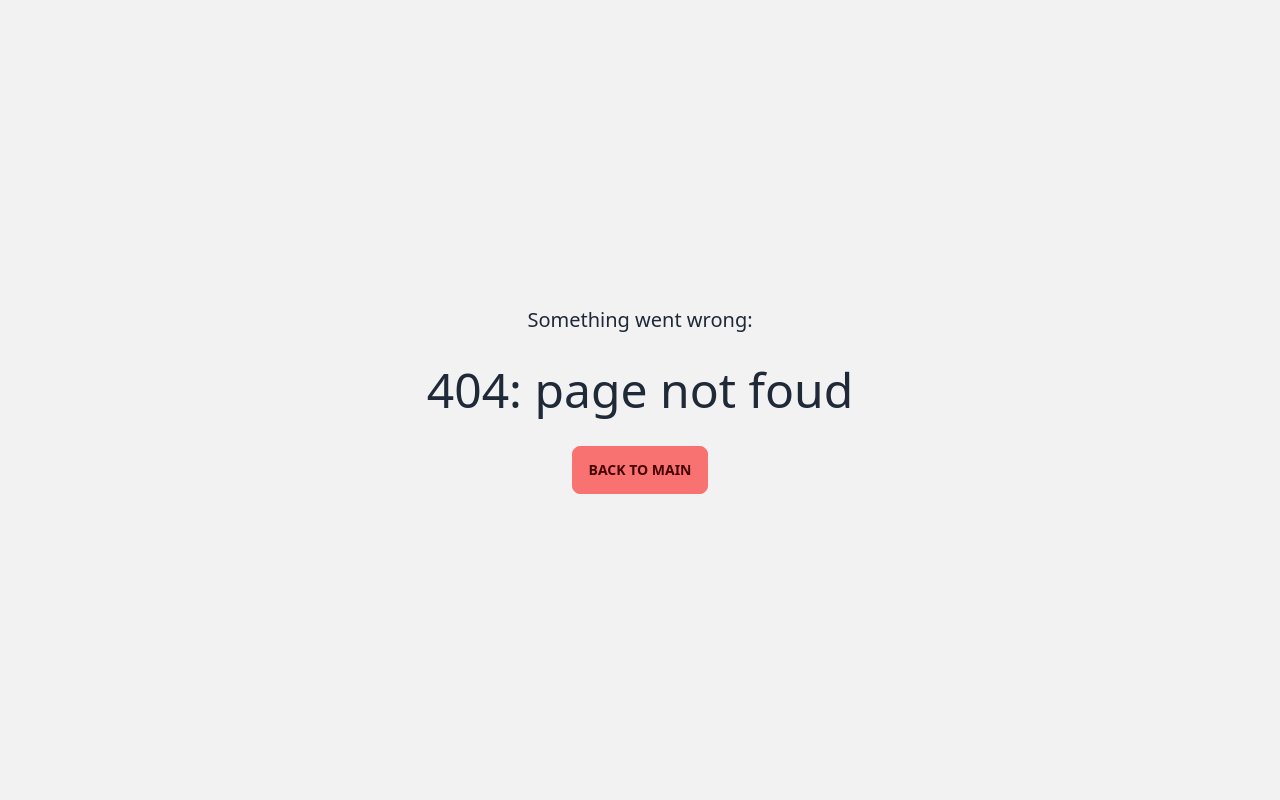
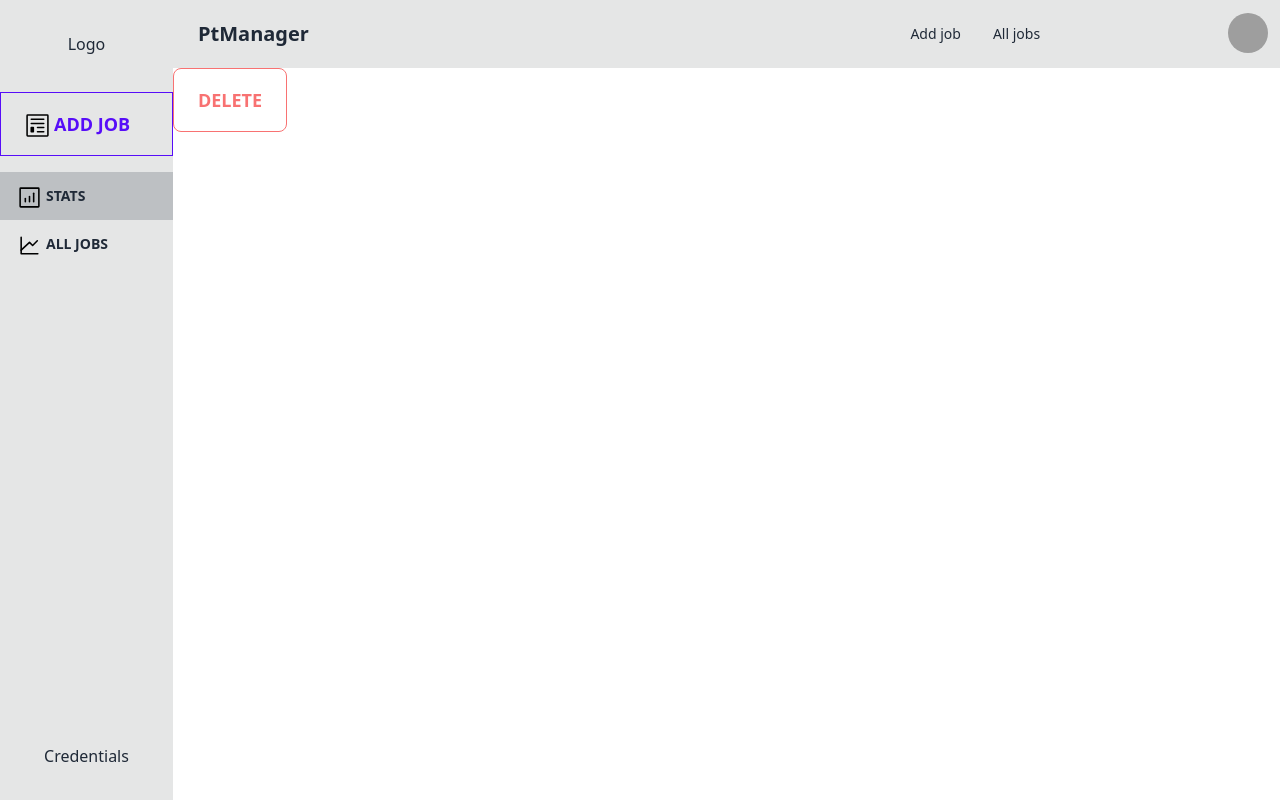
Before and after one commit to Areyall/ptManager, a React (Vite) app in the folder Frontend/: page /job/1 in a window 1280 px wide. Before the commit this address had no page. Built offline with nearby package versions, Linux system fonts and the light colour scheme; sample sign-in values are in the browser's storage; grey boxes are pictures that could not be loaded.

Commit message:
Single job details setup

```diff
--- a/Frontend/src/App.tsx
+++ b/Frontend/src/App.tsx
@@ -15,6 +15,7 @@ import Stats from './pages/dashboard/Stats';
 import ProtectedRoute from './utils/ProtectedRoute';
 import { useEffect } from 'react';
 import { fetchUserLoad, InitialLoading } from '@/reducers/userReducer';
+import MainTaskPage from './pages/dashboard/components/tasks/MainTaskPage';
 
 const App = () => {
   // useEffect(() => {
@@ -28,14 +29,14 @@ const App = () => {
   return (
     <BrowserRouter>
       <Routes>
-        {/* <Route element={<ProtectedRoute />}> */}
+        <Route element={<ProtectedRoute />}>
         <Route path="/" element={<Dashboard />}>
           <Route index element={<Stats />} />
           <Route path="/addjob" element={<AddJob />} />
-          <Route path="/:id" element={<AddJob />} />
+          <Route path="/job/:jobId" element={<MainTaskPage />} />
           <Route path="/alljobs" element={<AllJobs />} />
           <Route path="/profile" element={<Profile />} />
-          {/* </Route> */}
+          </Route>
         </Route>
 
       <Route path="intro" element={<Landing />} />
--- a/Frontend/src/pages/Login.tsx
+++ b/Frontend/src/pages/Login.tsx
@@ -1,4 +1,9 @@
-import { clearStatusField, fetchLogin, fetchUserLoad } from '@/reducers/userReducer';
+import { fetchJobStats } from '@/reducers/jobReducer';
+import {
+  clearStatusField,
+  fetchLogin,
+  fetchUserLoad,
+} from '@/reducers/userReducer';
 import { useAppDispatch, useAppSelector } from '@/store';
 import { addUserToLocalStorage } from '@/utils/localStorage';
 import { useEffect, useState } from 'react';
@@ -16,9 +21,8 @@ type FormValues = {
 function Login() {
   const navigate = useNavigate();
   const dispatch = useAppDispatch();
-  const { user, token, isAuthenticated, loading, error,status } = useAppSelector(
-    (store) => store.user,
-  );
+  const { user, token, isAuthenticated, loading, error, status } =
+    useAppSelector((store) => store.user);
 
   const {
     register,
@@ -45,25 +49,24 @@ function Login() {
     dispatch(
       fetchLogin({ email: 'demo123mail@gmail.com', password: 'demo1234' }),
     );
+  };
+  useEffect(() => {
+    if (status === 'success') {
+      toast.success(`Wellcome ${user?.username}`);
 
-  };
-useEffect(() => {
+      dispatch(clearStatusField());
+    }
+    if (status === 'error') {
+      toast.error(`Something went wrong`);
 
-  if (status === 'success') {
-    toast.success(`Wellcome ${user?.username}`)
-    dispatch(clearStatusField())
-  }
-  if (status === 'error') {
-    toast.error(`Something went wrong`)
-
-    dispatch(clearStatusField())
-  }
-}, [status])
-
+      dispatch(clearStatusField());
+    }
+  }, [status]);
 
   useEffect(() => {
     if (isAuthenticated) {
       dispatch(fetchUserLoad());
+      dispatch(fetchJobStats());
       addUserToLocalStorage(user!);
       if (error) {
         toast.error('Wrong email or password');
@@ -106,7 +109,11 @@ useEffect(() => {
             Submit
           </button>
         </form>
-        <button type="submit" className="btn-outline btn" onClick={() => onDemoUserEnter()}>
+        <button
+          type="submit"
+          className="btn-outline btn"
+          onClick={() => onDemoUserEnter()}
+        >
           Demo user
         </button>
         <div className="pt-8">
@@ -121,10 +128,7 @@ useEffect(() => {
               >
               {isMember ? 'Register' : 'Login'}
             </button> */}
-            <button
-              className="btn-outline btn-disabled btn-sm btn "
-
-            >
+            <button className="btn-outline btn-disabled btn-sm btn ">
               Register
             </button>
           </div>
--- a/Frontend/src/pages/dashboard/Dashboard.tsx
+++ b/Frontend/src/pages/dashboard/Dashboard.tsx
@@ -9,11 +9,11 @@ import { useAppDispatch, useAppSelector } from '@/store';
 function Dashboard() {
   const { user } = useAppSelector((store) => store.user);
   const dispatch = useAppDispatch();
-  useEffect(() => {
-    if (!user) {
-      dispatch(fetchUserLoad());
-    }
-  }, []);
+  // useEffect(() => {
+  //   if (!user) {
+  //     dispatch(fetchUserLoad());
+  //   }
+  // }, []);
 
   return (
     <>
--- a/Frontend/src/pages/dashboard/Stats.tsx
+++ b/Frontend/src/pages/dashboard/Stats.tsx
@@ -8,12 +8,12 @@ function Stats() {
   const dispatch = useAppDispatch();
   const { stats, isLoading } = useAppSelector((storage) => storage.stats);
 
-  useEffect(() => {
-    if (isLoading === false) {
+  // useEffect(() => {
+  //   if (isLoading === false) {
 
-      dispatch(fetchJobStats())
-    }
-  }, [])
+  //     dispatch(fetchJobStats())
+  //   }
+  // }, [])
 
 
   return (
--- a/Frontend/src/pages/dashboard/components/JobCard.tsx
+++ b/Frontend/src/pages/dashboard/components/JobCard.tsx
@@ -70,7 +70,7 @@ function JobCard({
           </div>
 
         </div>
-        <Link to={`/${jobCardHandler}`} className='btn btn-sm  mt-6 btn-neutral btn-outline'>Details</Link>
+        <Link to={`/job/${jobCardHandler}`} className='btn btn-sm  mt-6 btn-neutral btn-outline'>Details</Link>
       </div>
     </>
   );
--- /dev/null
+++ b/Frontend/src/pages/dashboard/components/tasks/MainTaskPage.tsx
@@ -0,0 +1,36 @@
+import { useAppSelector } from '@/store';
+import React from 'react';
+import { useParams } from 'react-router-dom';
+
+declare global {
+    interface Window {
+        modal3:any;
+    }
+}
+
+function MainTaskPage() {
+  // const data = useAppSelector(store => store)
+const{ jobId } = useParams();
+  console.log("🚀 ~ jobId:", jobId)
+  return (
+    <div>
+      <button
+        className="btn-outline btn-error btn-lg btn"
+        onClick={() => window.modal3.showModal()}
+      >
+        Delete
+      </button>
+      <dialog id="my_modal_3" className="modal">
+        <form method="dialog" className="modal-box">
+          <button className="btn-ghost btn-sm btn-circle btn absolute right-2 top-2">
+            ✕
+          </button>
+          <h3 className="text-lg font-bold">Hello!</h3>
+          <p className="py-4">Press ESC key or click on ✕ button to close</p>
+        </form>
+      </dialog>
+    </div>
+  );
+}
+
+export default MainTaskPage;
--- a/Frontend/src/reducers/userReducer.tsx
+++ b/Frontend/src/reducers/userReducer.tsx
@@ -13,6 +13,7 @@ const fetchUserEdinAction = createAction('user/userEditData');
 export const fetchLogin = createAsyncThunk(
   fetchLoginAction as unknown as string,
   async (fData: object, thunkApi) => {
+    console.log("🚀 ~ fData:", fData)
     // const link = `${customAxiosFetch}/user`;
     const config = {
       headers: {
@@ -27,7 +28,6 @@ export const fetchLogin = createAsyncThunk(
         fData,
         config,
       );
-      console.log(response.data);
       return response.data;
     } catch (error: any) {
       return thunkApi.rejectWithValue(error.message);
```
Also changed, not shown: 2 other files (tests, documents, lock files or other folders).
